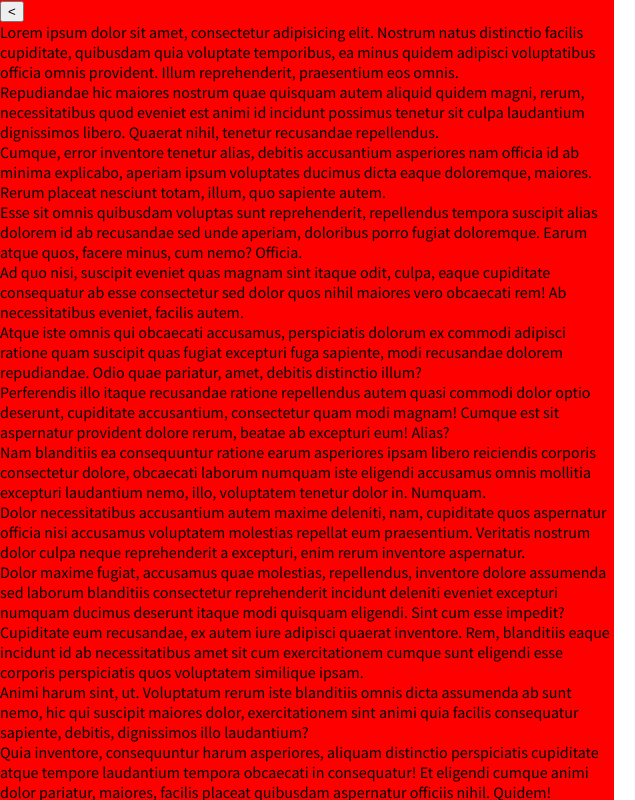
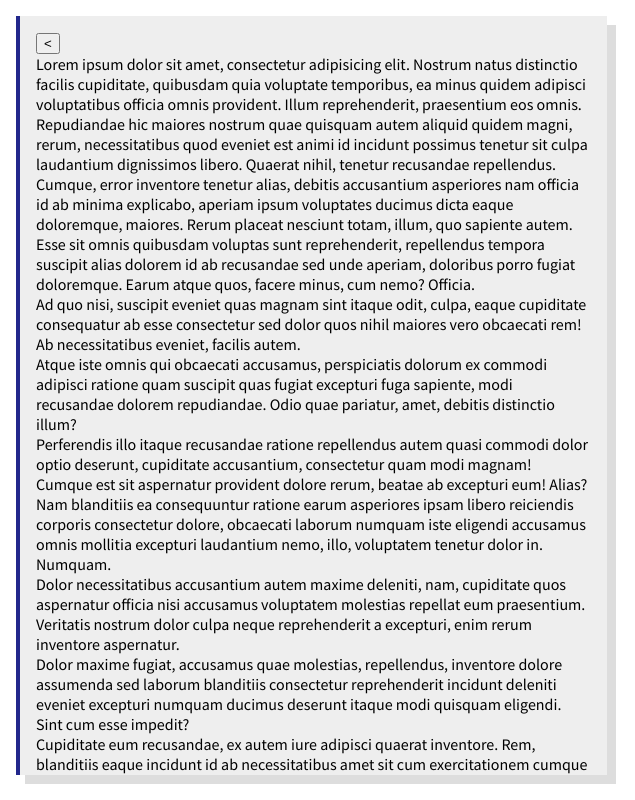
Before and after one commit to Firebird1029/brandonyee, a plain HTML site: page index.html in a window 1280 px wide. Both pictures are taken after a click on the button "Learn More". Shown: the part 531-1331 px from the top of the page, 0-635 px from the left. Drawn offline with nearby package versions, Linux system fonts and the light colour scheme.

Commit message:
Styled Project Description Aside

```diff
--- a/style.css
+++ b/style.css
@@ -101,13 +101,32 @@ header h1 {
 	display: none;
 	position: fixed;
 	top: 0px;
-	height: 100%;
+	height: calc(100% - 2rem - 9px); /* adjust for margin, box shadow */
 	left: 0px;
-	width: 48%; /* adjust for scrollbar */
-	overflow: auto;
-	background-color: red;
+	width: calc(50% - 2rem - 17px); /* adjust for margin, scrollbar */
+
+	margin: 1rem;
+	border-left: 4px solid #22278c;
+	padding: 1rem;
+
+	background: #eee;
+	box-shadow: 9px 9px #ddd;
+
+	transition: all 0.4s ease;
+
+	/* hide scrollbar -- https://stackoverflow.com/questions/16670931/hide-scroll-bar-but-while-still-being-able-to-scroll */
+	overflow-y: scroll;
+	scrollbar-width: none;
+	-ms-overflow-style: none;
 }
 
-.animate__animated.animate__slideInLeft, .animate__animated.animate__slideOutLeft {
+/* hide scrollbar */
+.project-pullout::-webkit-scrollbar {
+	width: 0;
+	height: 0;
+}
+
+.animate__animated.animate__slideInLeft,
+.animate__animated.animate__slideOutLeft {
 	--animate-duration: 800ms;
 }
```
